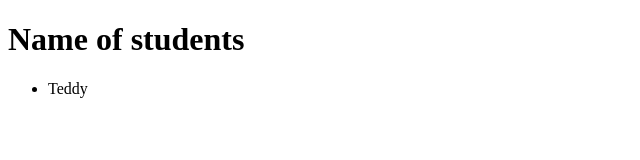
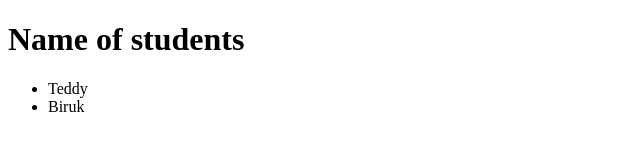
Before and after one commit to SilenatDegaga/https-github.com-tedo-tech-July-15, a plain HTML site: page index.html in a window 1280 px wide. Shown: the full height of the page, 0-640 px from the left. Drawn offline with Linux system fonts and the light colour scheme.

Commit message:
added name

```diff
--- a/index.html
+++ b/index.html
@@ -12,6 +12,7 @@
     <h1>Name of students</h1>
     <ul>
         <li>Teddy</li>
+        <li>Biruk</li>
     </ul>
 </body>
 
```
